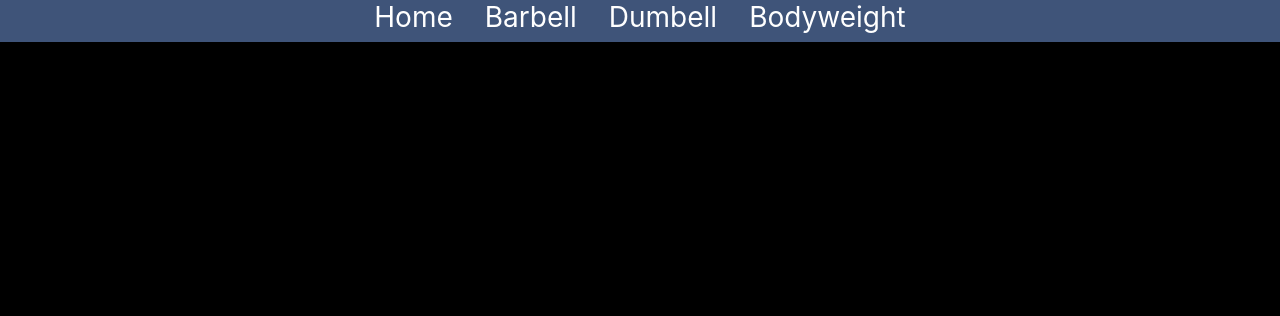
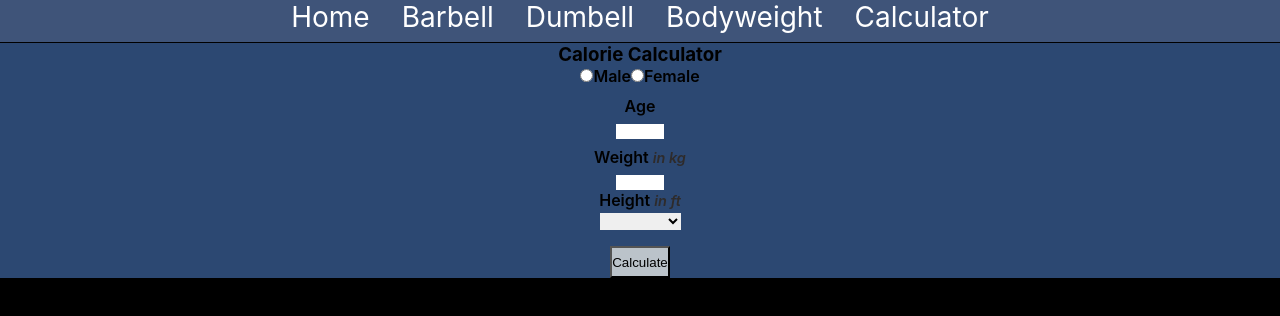
Before and after one commit to AroonSalotra/workout-app, a React (Create React App) app: page / in a window 1280 px wide. Shown: the top 316 px of the page. Built offline with nearby package versions, Linux system fonts and the light colour scheme.

Commit message:
add calculator display

```diff
--- a/src/App.css
+++ b/src/App.css
@@ -457,37 +457,15 @@ link {
     text-align: center;
 }
 
-/* .inputContainer input {
-    border: none;
-    padding: 5px;
-    padding-left: 70px;
-    transform: translateY(-17px);
-    background: var(--clr-highlight);
-    border-bottom: 5px solid var(--clr-c);
-}
-
-.inputContainer input:hover {
-    background: var(--clr-c);
-} */
-
 .calculator {
-    /* padding-top: 20px; */
-    /* transition: all 1s ease; */
     background: var(--clr-main);
-    max-width: 25rem;
-    margin: auto;
-    /* width: fit-content;
-    margin: auto;
-    padding: 10px;
-    padding-top: 5px; */
-    border-radius: 20px;
-    /* padding-bottom: 2rem; */
+    /* max-width: 25rem; */
+    /* margin: auto; */
+    /* border-radius: 20px; */
     font-weight: 600;
 }
 
 .calculator form {
-    /* display: flex;
-    flex-direction: column; */
     width: 10rem;
     margin: auto;
 }
@@ -500,11 +478,7 @@ link {
 }
 
 .calculator input, select, option {
-    /* width: 2rem; */
-    /* background-color: var(--clr-a); */
-    /* background-color: rgb(218, 210, 210); */
     border: none;
-    /* border-radius: 5px;/ */
     text-align: center;
 }
 
--- a/src/App.js
+++ b/src/App.js
@@ -42,7 +42,7 @@ function App() {
   //   console.log("from state:", liftAmount)
   // }, [liftAmount])
 
-  const [display, setDisplay] = useState("none")
+  const [display, setDisplay] = useState("block")
   const [opacity, setOpacity] = useState(1)
 
   const [value, setValue] = useState(null)
@@ -59,10 +59,14 @@ function App() {
 
         {/* <Navbar setValue={setValue} value={value} plan={plan} setPlan={setPlan} /> */}
 
+        <Navbar setValue={setValue} value={value} plan={plan} setPlan={setPlan}
+          display={display} setDisplay={setDisplay}
+        />
 
-        <Navbar setValue={setValue} value={value} plan={plan} setPlan={setPlan} />
         {/* <TrainingMaxDisplay
           liftAmount={liftAmount} setLiftAmount={setLiftAmount} /> */}
+        <Calculator
+          display={display} opacity={opacity} />
 
         <Routes>
           <Route exact path="/workout-app/home"
@@ -74,6 +78,8 @@ function App() {
 
           <Route exact path="/workout-app/plan-1" element={
             <>
+              <TrainingMaxDisplay
+                liftAmount={liftAmount} setLiftAmount={setLiftAmount} />
               <Main
                 round={roundNum}
                 liftAmount={liftAmount}
@@ -86,6 +92,8 @@ function App() {
 
           <Route exact path="/workout-app/plan-2" element={
             <>
+              <TrainingMaxDisplay
+                liftAmount={liftAmount} setLiftAmount={setLiftAmount} />
               <PlanTwoDisplay
                 quat={squat}
                 deadlift={deadlift}
@@ -101,6 +109,8 @@ function App() {
 
           <Route exact path="/workout-app/plan-3" element={
             <>
+              <TrainingMaxDisplay
+                liftAmount={liftAmount} setLiftAmount={setLiftAmount} />
               <DisplayBodyweight />
             </>
           } >
@@ -109,7 +119,8 @@ function App() {
 
         </Routes>
 
-        {/* <TrainingMaxDisplay
+        {
+          /* <TrainingMaxDisplay
           liftAmount={liftAmount} setLiftAmount={setLiftAmount}
         />
 
@@ -117,7 +128,8 @@ function App() {
           plan={plan} display={display} setDisplay={setDisplay} />
 
         <Calculator
-          display={display} opacity={opacity} /> */}
+          display={display} opacity={opacity} /> */
+        }
         {/* <Info display={display} setDisplay={setDisplay} /> */}
         {/* <DebugComponent
           liftAmount={liftAmount}
--- a/src/Navbar.jsx
+++ b/src/Navbar.jsx
@@ -4,43 +4,40 @@ import { useState } from "react";
 
 const Navbar = (props) => {
 
-    const [display, setDisplay] = useState("opacity-none")
-    const [position, setPosition] = useState(null)
+    const { display, setDisplay } = props;
 
     const data = [
         { text: "Home", redirect: "/workout-app/home" },
         { text: "Barbell", redirect: "/workout-app/plan-1" },
         { text: "Dumbell", redirect: "/workout-app/plan-2" },
         { text: "Bodyweight", redirect: "/workout-app/plan-3" },
+        { text: "Calculator" },
     ]
 
-    const handleClick = (e) => {
-        // (e.target.id === "Barbell" ? props.setPlan("5/3/1 Beginner") : props.setPlan("PPL Beginner"))
-        // console.log(e.target.id)
+    const handleClick = () => {
+        display === "none" ? setDisplay("block") : setDisplay("none")
+    }
 
-        if (e.target.id === "Barbell") {
-            props.setPlan("5/3/1 Beginner")
-            setPosition("link-one")
-            setDisplay("")
-        } else {
-            props.setPlan("PPL Beginner")
-            setPosition("link-two")
-        }
-    }
     return (
         <>
             <nav className="navbar-container">
-                {/* <h1 className="height-s">Workout App</h1> */}
-                {/* <p >Choose a plan below</p> */}
                 <div className="navbar-links">
                     {data.map(({ text, redirect, id }) => {
-                        return <Link to={redirect} key={text} id={text}
-                            onClick={(e) => handleClick(e)}>{text}</Link>
+                        return redirect ?
+                            <Link
+                                to={redirect}
+                                key={text} i
+                                d={text}>
+                                {text}
+                            </Link> :
+
+                            <span onClick={() => handleClick()}>
+                                {text}
+                            </span>
+
                     })}
-                    <div className={`link-hover ${display}`} id={position} />
                 </div>
             </nav>
-            {/* <Dropdown handleClick={handleClick} plan={props.plan} setPlan={props.setPlan} /> */}
         </>
     );
 }
```
Also changed, not shown: src/Calculator.jsx (+13 -1 lines).
